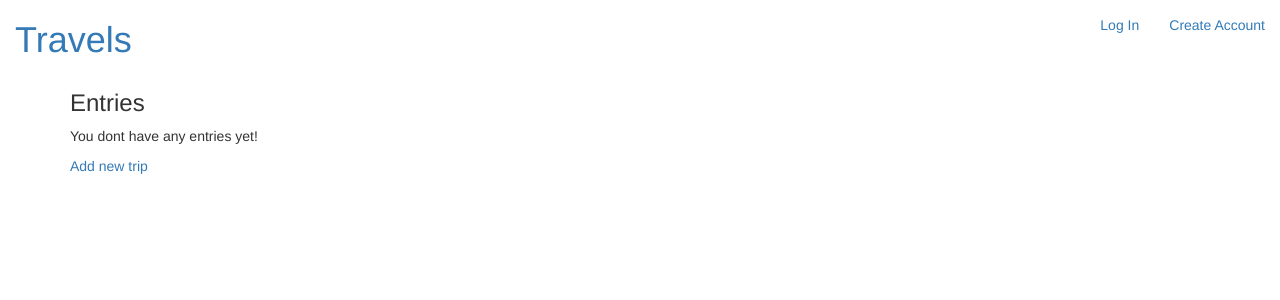
After one commit to sknielsen/final-project, a Flask app: page /trip/1 in a window 1280 px wide. The commit adds this page. Shown: the top 300 px of the page. Run offline with Flask 2, Linux system fonts and the light colour scheme; data that the repository does not hold is empty; some libraries are stand-ins or nearby versions.

Commit message:
Add trip view route

```diff
--- a/server.py
+++ b/server.py
@@ -51,7 +51,7 @@ def check_create():
         db.session.commit()
         user = User.query.filter_by(email=user_email).one()
         session['logged_in_user'] = user.user_id
-        flash('You are now registered and logged in!')
+        flash('Welcome, %s' % (user.name))
         return redirect('/')
 
 
@@ -92,21 +92,6 @@ def check_login():
         return redirect('/create-account')
 
 
-# @app.route('/users/<user_id>')
-# def user_profile(user_id):
-#     """Displays a user's profile """
-#     user = User.query.get(user_id)
-
-    # user_trips = user.trips
-    # user_ratings = []
-    # for rating in ratings:
-    #     user_ratings.append((rating.movie.title, rating.score))
-
-    # return render_template('user_profile.html', user_age=user_age, user_zip=user_zip,
-                            # user_ratings=user_ratings)
-    # return render_template('user_profile.html', trips=user_trips)
-
-
 @app.route('/add-trip')
 def new_trip():
     """Form that gets info for new trip"""
@@ -129,6 +114,13 @@ def add_trip():
 
     return redirect('/')
 
+@app.route('/trip/<trip_id>')
+def view_trip(trip_id):
+    """Show entries for a trip"""
+
+    entries = Entry.query.filter_by(trip_id=trip_id).all()
+
+    return render_template('view_trip.html', entries=entries)
 
 if __name__ == "__main__":
     # We have to set debug=True here, since it has to be True at the
--- a/templates/homepage.html
+++ b/templates/homepage.html
@@ -10,7 +10,7 @@
       <ul>
         {% for trip in trips %}
           <li>
-          <p>{{ trip.name }}</p>
+          <p><a href="/trip/{{ trip.trip_id }}">{{ trip.name }}</a></p>
           <p>{{ trip.location }}</p>
           <p>{{ trip.date }}</p>
           </li>
--- /dev/null
+++ b/templates/view_trip.html
@@ -0,0 +1,19 @@
+{% extends 'base.html' %}
+{% block content %}
+
+<h3>Entries</h3>
+    {% if not entries %}
+    <p>You dont have any entries yet!</p>
+    {% else %}
+      <ul>
+        {% for entry in entries %}
+          <li>
+          <p>{{ entry.name }}</p>
+          <p>{{ entry.category }}</p>
+          </li>
+        {% endfor %}
+      </ul>
+    {% endif %}
+    <p><a href="/add-entry">Add new trip</a></p>
+
+{% endblock %}
```
